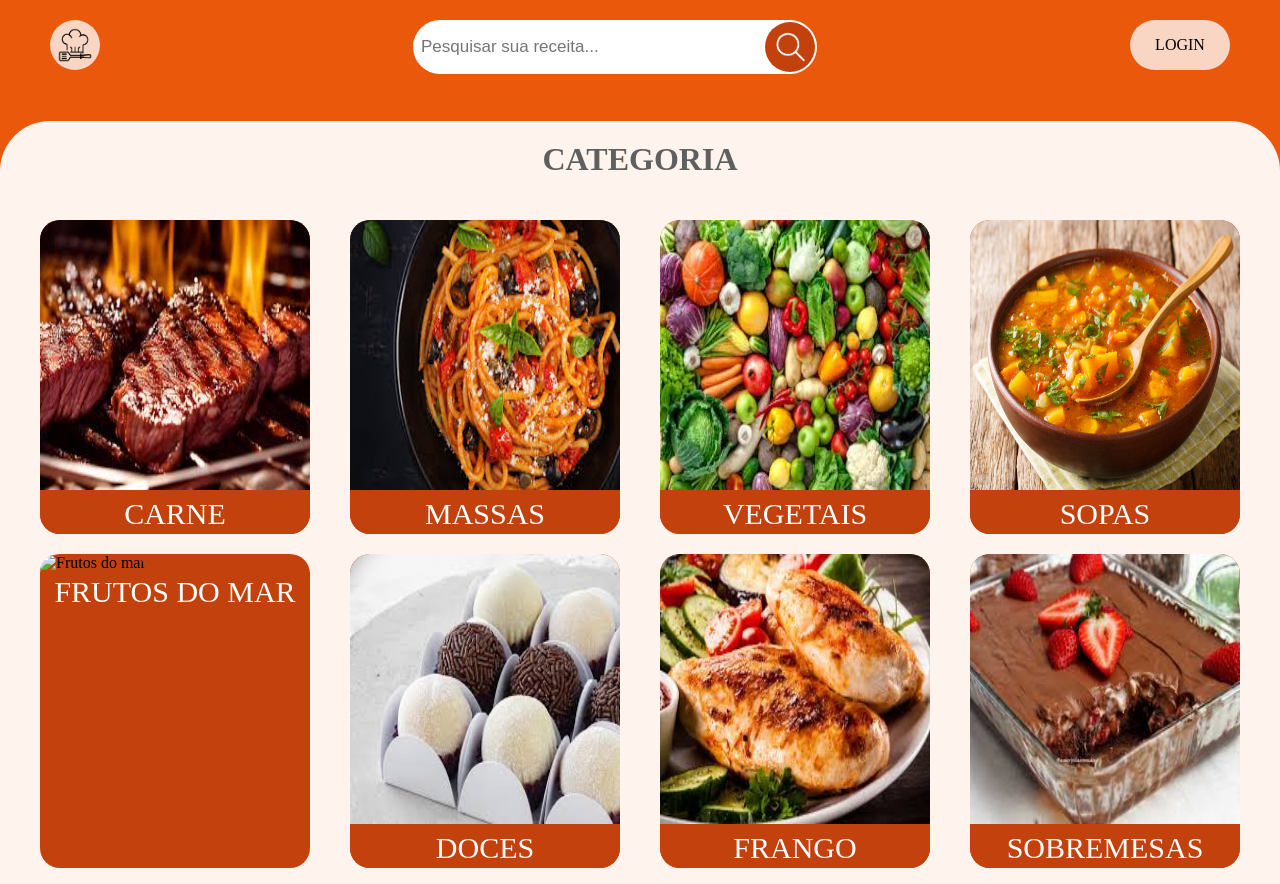
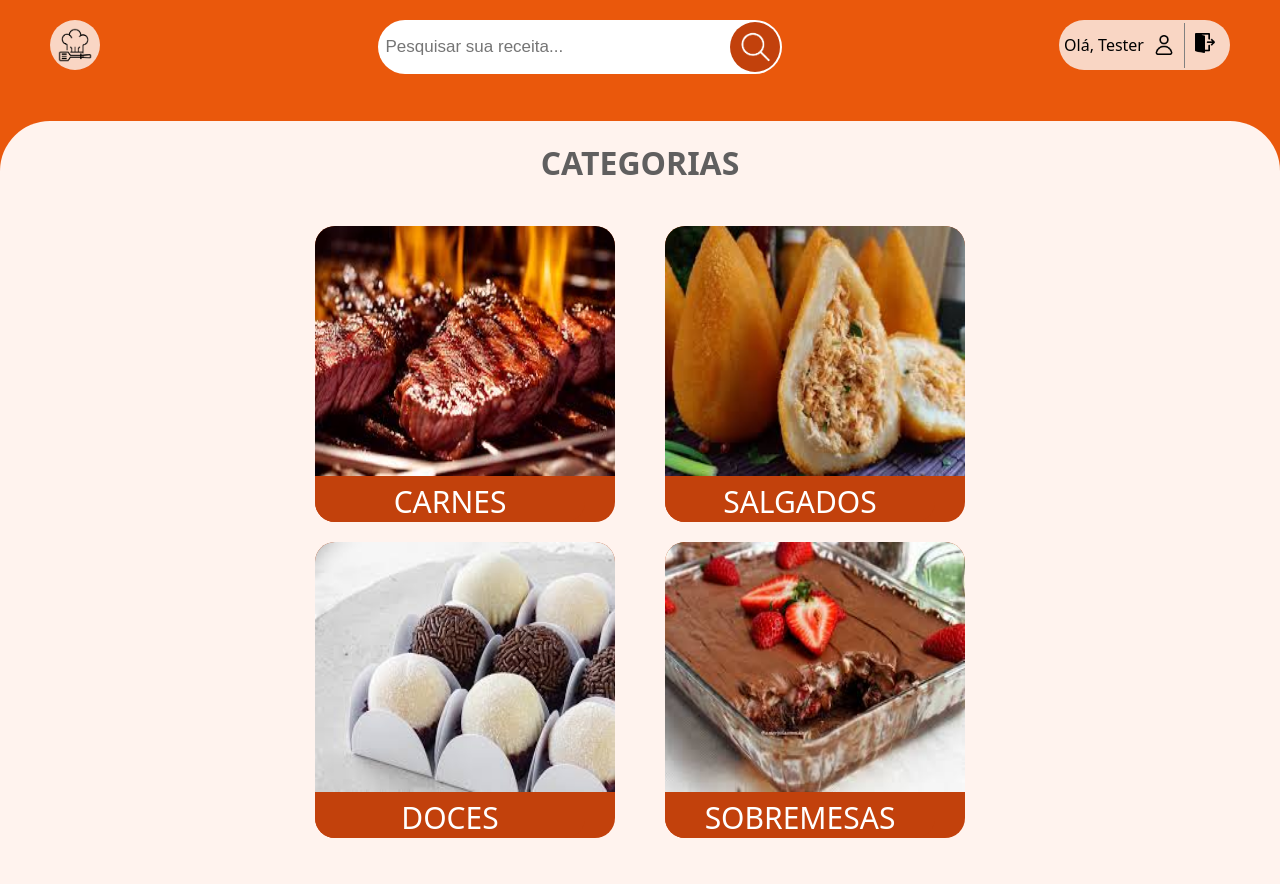
Before and after one commit to Nahh2004/Projeto-Final-DEV.LEARN, a plain HTML site: page INDEXS/index01-inicial.html in a window 1280 px wide. Shown: the top 884 px of the page. Drawn offline with Linux system fonts and the light colour scheme.

Commit message:
add paginas das comidas

```diff
--- a/INDEXS/index01-inicial.html
+++ b/INDEXS/index01-inicial.html
@@ -4,6 +4,7 @@
   <meta charset="UTF-8">
   <meta name="viewport" content="width=device-width, initial-scale=1.0">
   <title>Site de Receitas</title>
+  <link rel="shortcut icon" href="../asserts/Logo-site.ico" type="image/x-icon">
   <link rel="stylesheet" href="../styles/style-main.css">
   <link rel="stylesheet" href="../styles/styles01.css">
 </head>
@@ -20,13 +21,47 @@
         </a>
       </div>
       <div class="conteiner-login">
-        <a href="./index04-login.html">LOGIN</a>
+        <p>Olá, Tester</p>
+        <img src="../asserts/user-login.png" class="image-user">
+        <a href="index04-login.html" style="border: solid 1px gray; border-width: 0 0 0 1px;"><img src="../asserts/sair.png" alt="sair da conta" class="image-user"></a>
       </div>
     </section>
   </header>
-  <main class="conteudo">
-    <h1 class="first-text">CATEGORIA</h1>
-    <div class="conteiner-categoria">
+  <main>
+    <h1 class="first-text">CATEGORIAS</h1>
+    <section class="category-section">
+      <div class="row-section">
+        <div class="figure">
+          <a><img src="../asserts/CARNE.jpeg" alt="Carne" class="image-1"></a>
+          <div class="box-text">
+            <a href="#" class="link-page-2">CARNES</a>
+          </div>
+        </div>
+        <div class="figure">
+          <a><img src="../asserts/SALGADOS.jpeg" alt="Salgados" class="image-1"></a>
+          <div class="box-text">
+            <a href="#" class="link-page-2">SALGADOS</a>
+          </div>
+        </div>
+      </div>
+      <div class="row-section">
+        <div class="figure">
+          <a><img src="../asserts/DOCES.jpeg" alt="Doces"class="image-1"></a>
+          <div class="box-text">
+            <a href="#" class="link-page-2">DOCES</a>
+          </div>
+        </div>
+        <div class="figure">
+          <a href="../INDEXS/sobremesas/index02-sobremesa.html">
+            <img src="../asserts/SOBREMESA.jpeg" alt="Sobremesa"class="image-1"></a>
+          <div class="box-text">
+            <a href="../INDEXS/sobremesas/index02-sobremesa.html" class="link-page-2">SOBREMESAS</a>
+          </div>
+        </div>
+      </div>
+      <h2> <a href="#" class="see-more">Ver mais...</a></h2>
+    </section>
+    <div class="conteiner-categoria" style="display: none;">
     <section class="linha-categoria">
     <div class="figure">
       <a ><img src="../asserts/CARNE.jpeg" alt="Carne" class="image-1"></a>
@@ -105,8 +140,7 @@
       </div>
     </div>
   </section>
-</div>
-<h2> <a href="#">Ver mais...</a></h2>
+    </div>
   </main>
   <footer>
     <div class="footer-content">
--- a/styles/style-main.css
+++ b/styles/style-main.css
@@ -1,6 +1,7 @@
 body{
     margin: 0;
     background-color: #EA580C;
+    font-family: system-ui, -apple-system, BlinkMacSystemFont, 'Segoe UI', Roboto, Oxygen, Ubuntu, Cantarell, 'Open Sans', 'Helvetica Neue', sans-serif;
 }
 
 header{
@@ -19,6 +20,13 @@ header{
     border-radius: 50%;
     margin-top: 4px;
   }
+
+  .image-user{
+    border-radius: 2px;
+    padding: 10px;
+    height: 20px;
+  }
+
   .conteiner-search-box{
     background-color: white;
     height: 50px;
@@ -38,13 +46,15 @@ header{
     font-size: 17px;
   }
   .conteiner-login{
+    display: flex;
+    flex-direction: row;
     background-color: #F9D6C4;
-    width: 100px;
+    width: auto;
     height: 50px;
     border-radius: 50px;
     margin-right: 50px;
+    padding: 0 5px 0 5px;
 
-    display: flex;
     justify-content: center;
     align-items: center;
   }
--- a/styles/styles01.css
+++ b/styles/styles01.css
@@ -4,14 +4,33 @@ main{
   margin: 0;
   background-color: rgb(255, 243, 238);
   border-radius: 50px 50px 0 0;
-  height: 1200px;
 }
+
+
+
 .first-text{
   color: rgb(96, 95, 95);
   display: flex;
   justify-content: center;
   padding-top: 20px;
- }
+}
+
+.category-section{
+  display: flex;
+  flex-direction: column;
+  align-items: center;
+}
+
+.row-section{
+  padding-top: 20px;
+  margin: 0;
+  display: flex;
+  gap: 50px;
+}
+
+.see-more{
+  padding: 20px 0 20px;
+}
 
 .linha-categoria {
   padding-top: 20px;
@@ -22,8 +41,8 @@ main{
 }
 
 .image-1{
-  width: 270px;
-  height: 270px;
+  width: 300px;
+  height: 250px;
   border-top-left-radius: 20px;
   border-top-right-radius: 20px;
 }
@@ -44,7 +63,6 @@ main{
   margin:0 ;
   background-color: #C2410C;
   width: 270px;
-  height: 40px;
   border-bottom-left-radius: 20px;
   border-bottom-right-radius: 20px;
   font-size: 30px;
```
Also changed, not shown: INDEXS/index.html (+1 -0 lines), INDEXS/sobremesas/index02-sobremesa.html (renamed from INDEXS/index02-sobremesa.html, +9 -6 lines), INDEXS/sobremesas/index03-receita.html (renamed from INDEXS/index03-receita.html, +4 -1 lines), asserts/Logo-site.ico (added), asserts/sair.png (added), asserts/user-login.png (added).
